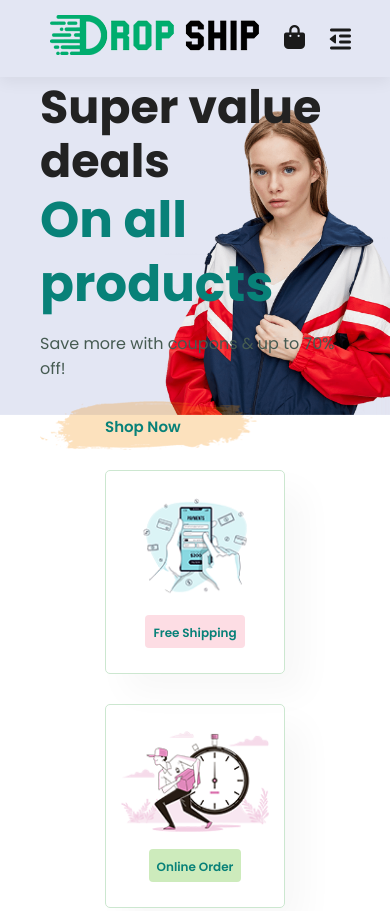
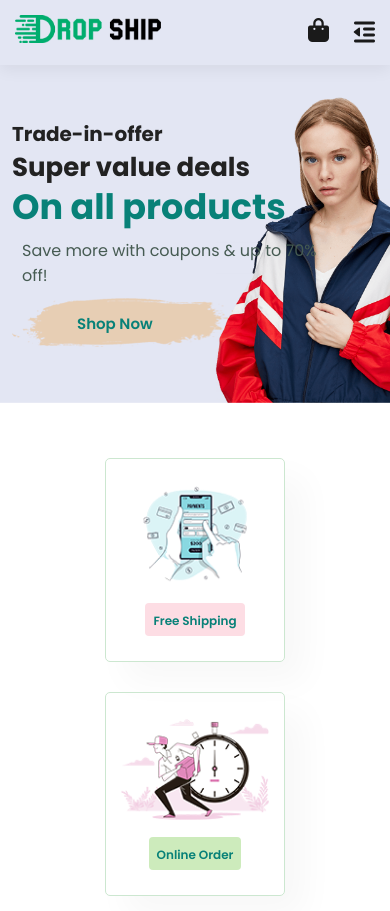
Before and after one commit to Munna394/E-commerce-Project, a plain HTML site: page index.html in a window 390 px wide. Shown: the top 911 px of the page. Drawn offline with Linux system fonts and the light colour scheme.

Commit message:
complete menu & hero section mobile responsive

```diff
--- a/style.css
+++ b/style.css
@@ -599,7 +599,7 @@ footer .install .row img {
   #news-latter {
     justify-content: center;
   }
-  #news-latter .news-text{
+  #news-latter .news-text {
     text-align: center;
   }
   #news-latter .form {
@@ -610,3 +610,38 @@ footer .install .row img {
     font-size: 15px;
   }
 }
+@media (max-width: 477px) {
+  #header {
+    padding: 15px 15px;
+  }
+  #header a img {
+    width: 70%;
+  }
+  #header ul li a i {
+    font-size: 14px;
+  }
+  #header ul {
+    width: 230px;
+  }
+  #close {
+    left: 170px;
+  }
+  #hero {
+    background-position: 45%;
+    padding: 0 12px;
+  }
+  #hero h4 {
+    padding-bottom: 0px;
+  }
+  h2 {
+    font-size: 26px;
+    line-height: 36px;
+  }
+  h1 {
+    font-size: 35px;
+    line-height: 44px;
+  }
+  p {
+    margin: 9px 48px 10px 10px;
+  }
+}
```
